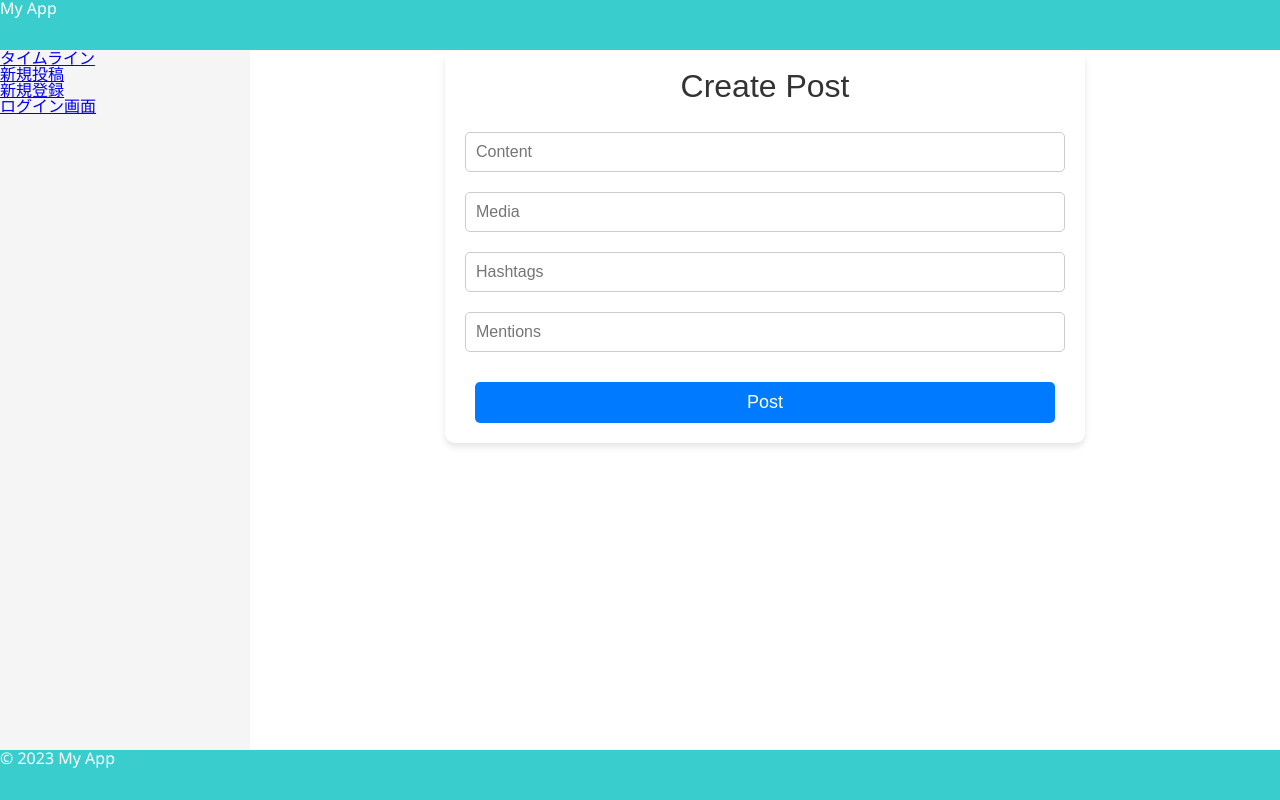
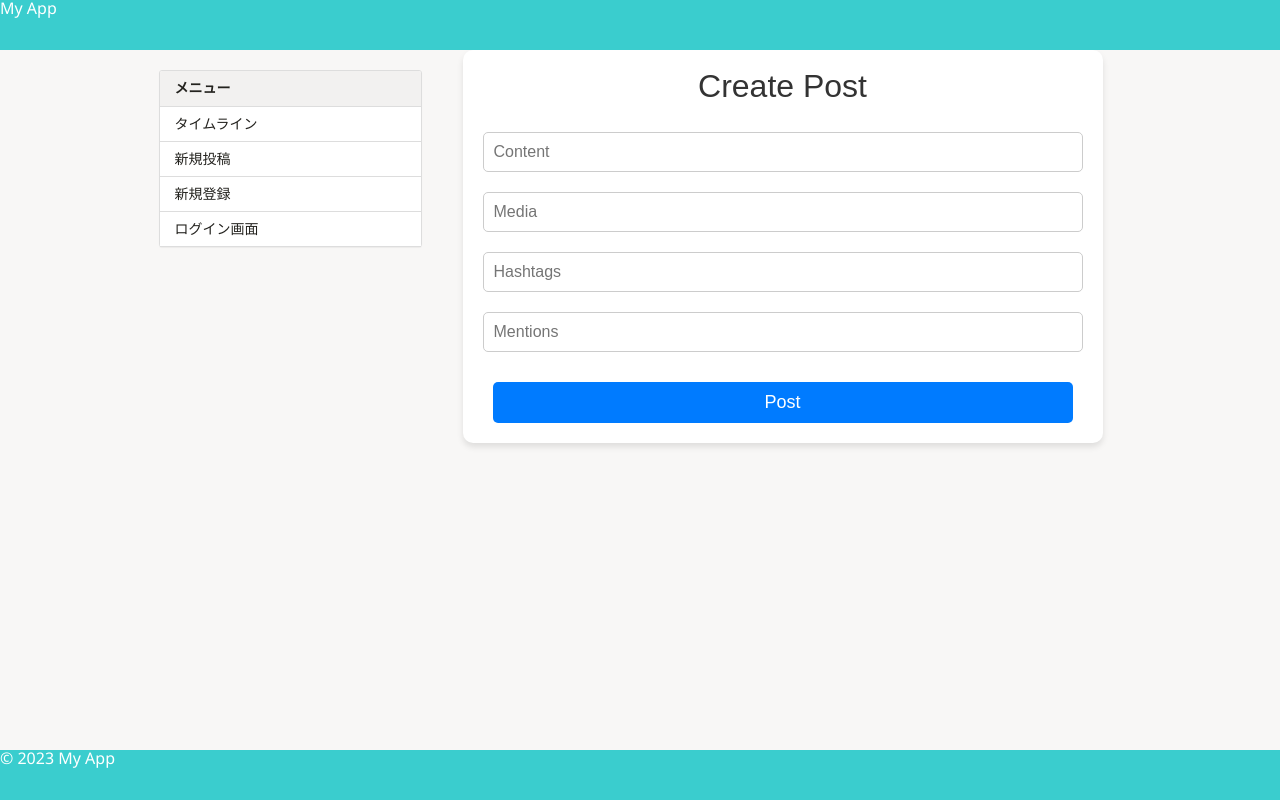
Before and after one commit to bugnood/FAL.Project.linne, a React (Create React App) app in the folder client/: page /create-post in a window 1280 px wide. Built offline with nearby package versions, Linux system fonts and the light colour scheme.

Commit message:
home_content_change_css

```diff
--- a/client/src/layout/Sidebar.tsx
+++ b/client/src/layout/Sidebar.tsx
@@ -5,14 +5,23 @@ import '../style/app.css';
 const Sidebar: React.FC = () => {
   return (
     <aside>
-      <nav>
+      <div className='sidebar-panel'>
+        <div className='sidebar-panel-heading'>メニュー</div>
+        <div className='sidebar-list-group'>
+          <Link to="/home">タイムライン</Link>
+          <Link to="/create-post">新規投稿</Link>
+          <Link to="/register">新規登録</Link>
+          <Link to="/">ログイン画面</Link>
+        </div>
+      </div>
+      {/* <nav>
         <ul>
           <li><Link to="/home">タイムライン</Link></li>
           <li><Link to="/create-post">新規投稿</Link></li>
           <li><Link to="/register">新規登録</Link></li>
           <li><Link to="/">ログイン画面</Link></li>
         </ul>
-      </nav>
+      </nav> */}
     </aside>
   );
 };
--- a/client/src/pages/Home.tsx
+++ b/client/src/pages/Home.tsx
@@ -1,13 +1,10 @@
 import React, { useEffect, useState } from 'react';
-import { Link } from 'react-router-dom';
 import { FaHeart, FaStar } from 'react-icons/fa';
 import '../style/home.css';
 import miraiSpectrumIcon from '../assets/mirai-spectrum_icon.png';
 
 const Home: React.FC = () => {
   const [posts, setPosts] = useState<any[]>([]);
-  const [editMode, setEditMode] = useState<number | null>(null);
-  const [editedContent, setEditedContent] = useState<string>('');
 
   useEffect(() => {
     const fetchPosts = async () => {
@@ -26,51 +23,6 @@ const Home: React.FC = () => {
 
     fetchPosts();
   }, []);
-
-  const handleEdit = (index: number) => {
-    setEditMode(index);
-    setEditedContent(posts[index].content);
-  };
-
-  const handleSave = async (index: number) => {
-    try {
-      const response = await fetch('http://localhost:5002/api/posts', {
-        method: 'PUT',
-        headers: {
-          'Content-Type': 'application/json',
-        },
-        body: JSON.stringify({
-          id: posts[index].post_id,
-          content: editedContent,
-        }),
-      });
-      if (!response.ok) {
-        throw new Error('Failed to save post');
-      }
-      setPosts(prevPosts => {
-        const newPosts = [...prevPosts];
-        newPosts[index].content = editedContent;
-        return newPosts;
-      });
-      setEditMode(null);
-    } catch (error) {
-      console.error(error);
-    }
-  };
-
-  const handleDelete = async (index: number) => {
-    try {
-      const response = await fetch(`http://localhost:5002/api/posts/${posts[index].post_id}`, {
-        method: 'DELETE',
-      });
-      if (!response.ok) {
-        throw new Error('Failed to delete post');
-      }
-      setPosts(prevPosts => prevPosts.filter((_, i) => i !== index));
-    } catch (error) {
-      console.error(error);
-    }
-  };
 
   const handleLike = async (index: number) => {
     const postId = posts[index].post_id;
@@ -114,12 +66,6 @@ const Home: React.FC = () => {
 
   return (
     <div className="home-container">
-      {/* <h2>ホーム画面</h2>
-      <p>楽しく日常を呟こう！</p>
-      <Link to="/create-post">
-        <button className="create-post-button">新規投稿</button>
-      </Link>
-      <h3>投稿一覧</h3> */}
       <div className="home-post">
         {posts.map((post, index) => (
           <div key={post.post_id} className='post-content-area'>
@@ -145,38 +91,6 @@ const Home: React.FC = () => {
             </div>
           </div>
         ))}
-
-        {/* {posts.map((post, index) => (
-          <div key={post.post_id} className="post-card">
-            {editMode === index ? (
-              <div className="edit-container">
-                <input
-                  type="text"
-                  value={editedContent}
-                  onChange={(e) => setEditedContent(e.target.value)}
-                  className="edit-input"
-                />
-                <button onClick={() => handleSave(index)} className="save-button">Save</button>
-              </div>
-            ) : (
-              <div className="post-content">
-                <p>{post.content}</p>
-                <div className="button-container">
-                  <button onClick={() => handleEdit(index)} className="edit-button">Edit</button>
-                  <button onClick={() => handleDelete(index)} className="delete-button">Delete</button>
-                  <button onClick={() => handleLike(index)} className="like-button">
-                    <FaHeart color="red" />
-                    <span>{post.likes_count}</span>
-                  </button>
-                  <button onClick={() => handleFavorite(index)} className="favorite-button">
-                    <FaStar color="yellow" />
-                    <span>{post.favorite_count}</span>
-                  </button>
-                </div>
-              </div>
-            )}
-          </div>
-        ))} */}
       </div>
     </div>
   );
--- a/client/src/style/app.css
+++ b/client/src/style/app.css
@@ -7,6 +7,8 @@ body {
   font-family: "Segoe UI", Meiryo, system-ui, -apple-system, BlinkMacSystemFont, sans-serif;
   overscroll-behavior: none;
   scroll-behavior: smooth;
+  box-sizing: border-box;
+  background-color: #f8f7f6;
 }
 
 /*** header ***/
@@ -26,19 +28,77 @@ footer {
 /*** content ***/
 .content {
   min-height: calc(100vh - 100px);
-  display: grid;
-  grid-template-columns: 250px 1fr;
+  display: flex;
+  /* display: grid; */
+  /* grid-template-columns: 250px 1fr; */
+  justify-content: center;
+  /* padding-top: 22px; */
 }
 
 main {
   min-height: calc(100vh - 100px);
+  width: 700px;
   grid-column: 2;
   overflow: auto;
+  /* margin-bottom: 30px; */
+  /* padding-top: 22px; */
 }
 
 aside {
-  grid-column: 1;
-  background-color: #f5f5f5;
+  /* grid-column: 1; */
+  /* background-color: #f5f5f5; */
+  width: 285px;
+  padding-top: 20px;
+  padding-left: 11px;
+  padding-right: 11px;
+  box-sizing: border-box;
+}
+
+.sidebar-panel {
+  box-shadow: rgba(0, 0, 0, 0.04) 0 3px 1px;
+  margin-bottom: 21px;
+  background-color: #fff;
+  border: 1px solid transparent;
+  border-color: #ddd;
+  border-radius: 3px;
+  box-shadow: 0 1px 1px rgba(0, 0, 0, 0.05);
+}
+
+.sidebar-panel-heading {
+  margin: 0;
+  color: #23221e;
+  font-size: 14px;
+  font-weight: bold;
+  background-color: #f2f1f0;
+  border-color: #ddd;
+  padding: 10px 15px;
+  border-bottom: 1px solid transparent;
+  border-top-left-radius: 2px;
+  border-top-right-radius: 2px;
+}
+
+.sidebar-list-group {
+  margin-bottom: 0;
+  padding-left: 0;
+  display: flex;
+  flex-direction: column;
+}
+
+/* .sidebar-list-group-item  */
+.sidebar-list-group a {
+  color: #23221e;
+  font-size: 14px;
+  padding-left: 36px;
+  transition: all 0.3s ease-in-out;
+  position: relative;
+  display: block;
+  padding: 10px 15px;
+  margin-bottom: -1px;
+  background-color: #fff;
+  /* border: 1px solid #ddd; */
+  border-bottom: 1px solid #ddd;
+  border-top: 1px solid #ddd;
+  text-decoration: none;
 }
 
 @media (max-width: 768px) {
--- a/client/src/style/home.css
+++ b/client/src/style/home.css
@@ -1,6 +1,7 @@
 .home-container {
-  max-width: 700px;
-  height: calc(100vh - 96px);
+  /* max-width: 700px; */
+  /* height: calc(100vh - 96px); */
+  height: calc(100vh - 100px);
   overflow-y: scroll;
 }
 
@@ -11,6 +12,14 @@
 .post-content-area {
   display: flex;
   align-items: flex-start;
+  border-color: #ddd;
+  /* box-shadow: rgba(0, 0, 0, 0.04) 0 2px 1px; */
+  /* margin-bottom: 21px; */
+  margin: 20px auto;
+  background-color: #fff;
+  border: 1px solid #ddd;
+  border-radius: 3px;
+  box-sizing: border-box;
 }
 
 .post-right-area {
@@ -22,8 +31,8 @@
 }
 
 .user-icon {
-  height: 45px;
-  width: 45px;
+  height: 40px;
+  width: 40px;
   padding-top: 10px;
   border-radius: 50%;
 }
```
